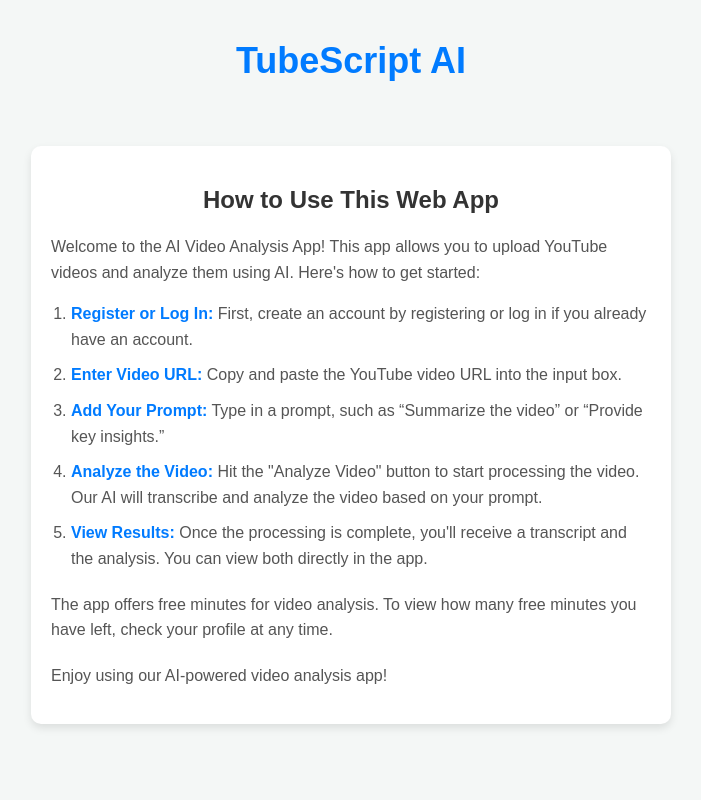
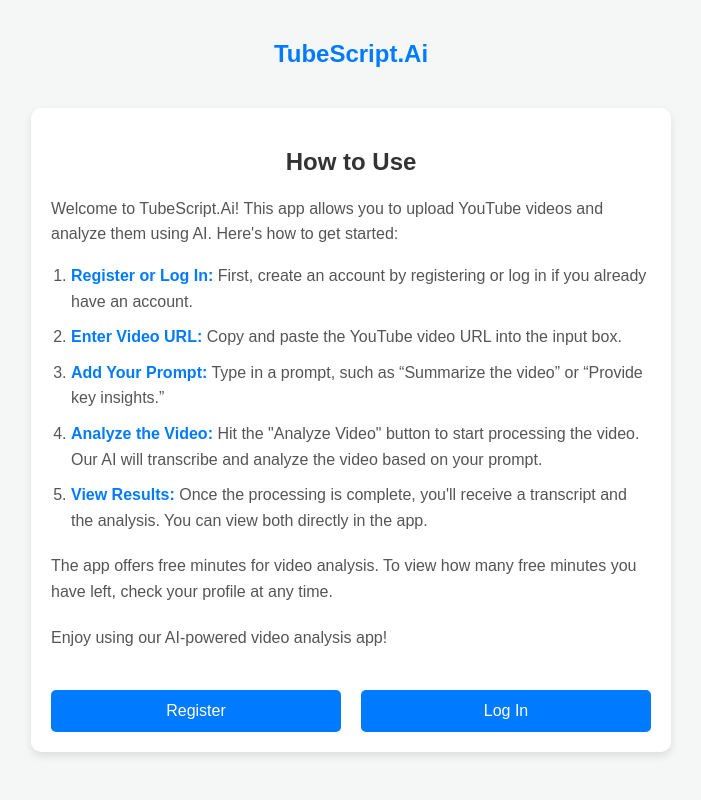
Before and after one commit to CodeJonesW/tubeScriptAiWebApp, a React (Create React App) app: page / in a window 1280 px wide. Shown: the top 800 px of the page, without its empty margins (289-990 px from the left). Built offline with nearby package versions, Linux system fonts and the light colour scheme.

Commit message:
ui improvements

```diff
--- a/src/App.css
+++ b/src/App.css
@@ -11,6 +11,12 @@
   text-align: center;
   margin-top: 20px;
   font-size: 36px;
+  color: #007bff;
+}
+
+h2 {
+  text-align: center;
+  font-size: 24px;
   color: #007bff;
 }
 
@@ -73,7 +79,6 @@
 
 .form-input,
 .form-textarea {
-  width: 100%;
   padding: 12px 15px;
   border: 1px solid #ccc;
   border-radius: 5px;
@@ -117,11 +122,15 @@
 
 /* Logout Button */
 .logout-button {
-  background-color: #ff4d4d;
+  background-color: #cf8585;
 }
 
 .logout-button:hover {
-  background-color: #cc0000;
+  background-color: #cf8585;
+}
+
+.logout-container {
+  margin-top: 20px;
 }
 
 /* Error Message */
@@ -194,12 +203,13 @@
   width: 100%;
 }
 
-.logout-container {
+.nav-container {
   display: flex;
   flex-direction: row;
-  justify-content: flex-end;
+  justify-content: space-between;
   margin-top: 20px;
   width: 100%;
+  height: "24px";
 }
 
 .logout-button {
@@ -212,3 +222,18 @@
   cursor: pointer;
   transition: background-color 0.3s ease;
 }
+
+.profile-container {
+  display: flex;
+  flex-direction: column;
+  align-items: center;
+  justify-content: center;
+  padding: 20px;
+}
+
+.input-form {
+  display: flex;
+  flex-direction: column;
+  justify-content: center;
+  padding: 20px;
+}
--- a/src/App.js
+++ b/src/App.js
@@ -1,5 +1,6 @@
 import React, { useState, useEffect } from "react";
 import InputForm from "./components/InputForm";
+import Profile from "./components/Profile";
 import Results from "./components/Results";
 import Login from "./components/Login";
 import HowToUseCard from "./components/HowToUse";
@@ -19,6 +20,7 @@
   const [loading, setLoading] = useState(false);
   const [profile, setProfile] = useState(null);
   const [error, setError] = useState(null);
+  const [displayComponent, setDisplayComponent] = useState("welcome");
 
   useEffect(() => {
     const fetchProfile = async () => {
@@ -31,6 +33,7 @@
           },
         });
         setProfile(response.data);
+        setDisplayComponent("analyze");
       } catch (error) {
         setError("Failed to fetch profile");
         console.error(error);
@@ -49,34 +52,50 @@
   const handleLogout = () => {
     localStorage.removeItem("authToken");
     setIsAuthenticated(false);
+    setDisplayComponent("welcome");
   };
 
   return (
     <div className="app-container">
       {isAuthenticated ? (
-        <div className="logout-container">
-          <button className="logout-button" onClick={handleLogout}>
-            Logout
-          </button>
+        <div style={{ width: "100%" }}>
+          <div className="nav-container">
+            <h2>TubeScript AI</h2>
+            <div className="logout-container">
+              <button className="logout-button" onClick={handleLogout}>
+                Logout
+              </button>
+            </div>
+          </div>
+          <div className="profile-container">
+            <Profile profile={profile} />
+          </div>
         </div>
       ) : null}
-      <h1>TubeScript AI</h1>
 
       {!isAuthenticated ? (
         <div>
-          <HowToUseCard />
-          <div className="auth-container">
+          {displayComponent === "welcome" ? (
+            <div>
+              <h2>TubeScript.Ai</h2>
+              <HowToUseCard displayComponent={setDisplayComponent} />
+            </div>
+          ) : null}
+          {displayComponent === "register" ? (
+            <div className="auth-form">
+              <Register
+                onRegister={() => {
+                  alert("Registered successfully! Please log in.");
+                  setDisplayComponent("login");
+                }}
+              />
+            </div>
+          ) : null}
+          {displayComponent === "login" ? (
             <div className="auth-form">
               <Login onLogin={handleLogin} />
             </div>
-            <div className="auth-form">
-              <Register
-                onRegister={() =>
-                  alert("Registered successfully! Please log in.")
-                }
-              />
-            </div>
-          </div>
+          ) : null}
         </div>
       ) : (
         <Analyze profile={profile} setProfile={setProfile} />
--- a/src/components/Analyze.js
+++ b/src/components/Analyze.js
@@ -98,9 +98,6 @@
 
   return (
     <div className="main-container">
-      <div className="profile-container">
-        <Profile profile={profile} />
-      </div>
       <div className="form-container">
         <InputForm onSubmit={handleAnalyze} />
       </div>
--- a/src/components/HowToUse.js
+++ b/src/components/HowToUse.js
@@ -1,14 +1,14 @@
 import React from "react";
-import "../css/HowToUse.css"; // Import the CSS for this component
+import "../css/HowToUse.css";
 
-const HowToUseCard = () => {
+const HowToUseCard = ({ displayComponent }) => {
   return (
     <div className="how-to-use-card">
-      <h2 className="how-to-use-title">How to Use This Web App</h2>
+      <h2 className="how-to-use-title">How to Use</h2>
       <div className="how-to-use-content">
         <p>
-          Welcome to the AI Video Analysis App! This app allows you to upload
-          YouTube videos and analyze them using AI. Here's how to get started:
+          Welcome to TubeScript.Ai! This app allows you to upload YouTube videos
+          and analyze them using AI. Here's how to get started:
         </p>
         <ol>
           <li>
@@ -39,6 +39,23 @@
           minutes you have left, check your profile at any time.
         </p>
         <p>Enjoy using our AI-powered video analysis app!</p>
+        <div
+          className="button-group"
+          style={{ margin: "40px, 60px, 0px, 60px" }}
+        >
+          <button
+            onClick={() => displayComponent("register")}
+            className="primary-button"
+          >
+            Register
+          </button>
+          <button
+            onClick={() => displayComponent("login")}
+            className="primary-button"
+          >
+            Log In
+          </button>
+        </div>
       </div>
     </div>
   );
--- a/src/components/Profile.js
+++ b/src/components/Profile.js
@@ -7,7 +7,7 @@
 
   return (
     <div className="profile-card">
-      <h2>User Profile</h2>
+      <h3>Profile</h3>
       <div className="profile-info-row">
         <strong>Username:</strong> <span>{profile.username}</span>
       </div>
```
